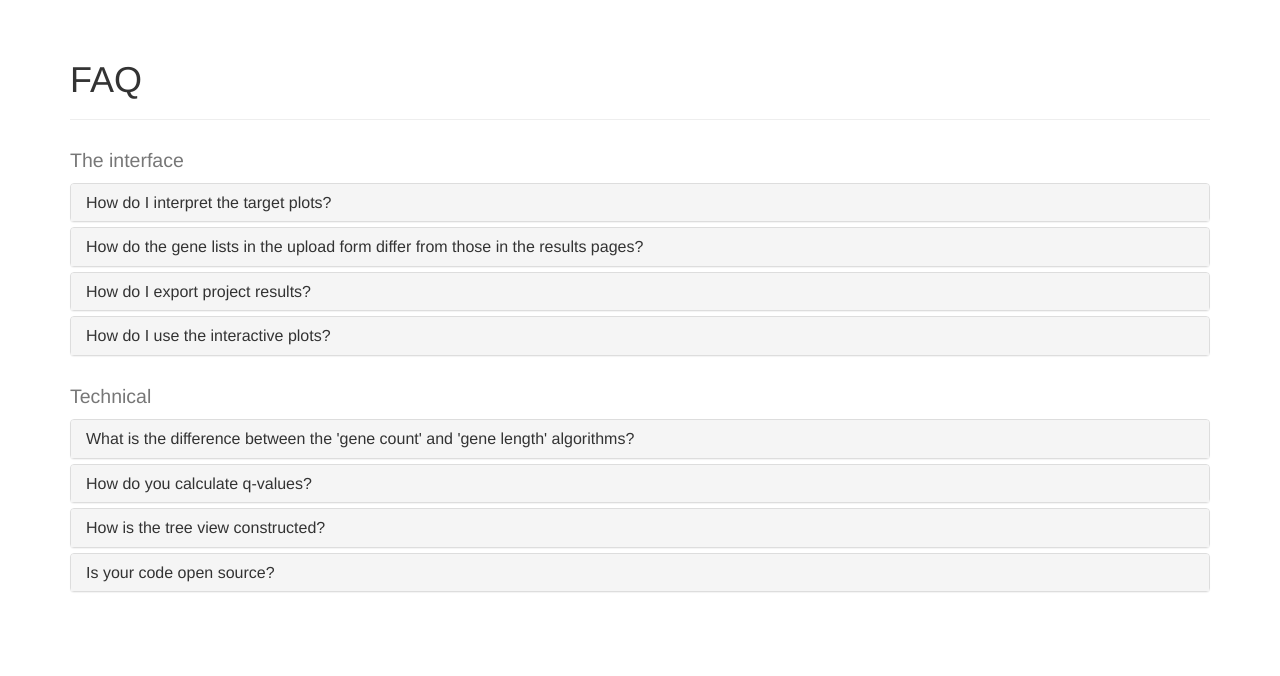
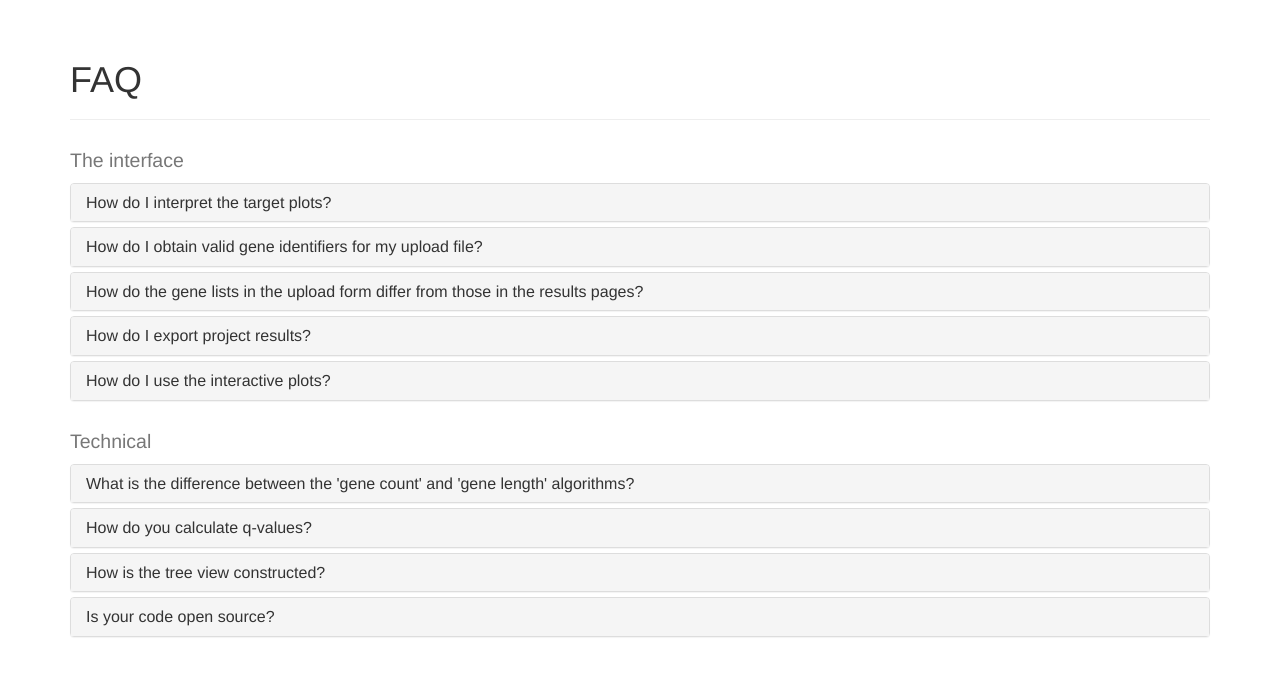
Before and after one commit to sggaffney/pathscore, a Flask app: page /faq in a window 1280 px wide. Shown: the part 52-728 px from the top of the page. Run offline with Flask 2, Linux system fonts and the light colour scheme; the visitor is signed in with stand-in values (Sample User, id 1); data comes from the database, SQL or seed files in the repository; parts of the project's set-up code (start-up, migrations or seed data) failed here and were passed over; some libraries are stand-ins or nearby versions.

Commit message:
Update FAQ. Open links in new tab.

```diff
--- a/app/templates/faq_items/_faq_bokeh.html
+++ b/app/templates/faq_items/_faq_bokeh.html
@@ -1,6 +1,6 @@
 <p>
     The interactive plots in the Scatter and Compare views are built using the
-    <a href="http://bokeh.pydata.org/en/latest/">Bokeh</a> visualization library.
+    <a target="_blank" href="http://bokeh.pydata.org/en/latest/">Bokeh</a> visualization library.
     This library provides the following functionality:
 </p>
 <dl class="dl-horizontal">
--- a/app/templates/faq_items/_faq_code.html
+++ b/app/templates/faq_items/_faq_code.html
@@ -1,5 +1,5 @@
 <p>
     Yes! The complete code for the web app is available on
-    <a href="https://github.com/sggaffney/pathscore">Github</a>, with an MIT
+    <a target="_blank" href="https://github.com/sggaffney/pathscore">Github</a>, with an MIT
     license.
 </p>
--- /dev/null
+++ b/app/templates/faq_items/_faq_ids.html
@@ -0,0 +1,12 @@
+<p>
+    All variants must be listed with both Hugo Symbol and Entrez ID for each
+    gene. Entrez ID refers to the 'Gene ID' from the
+    <a target="_blank" href="http://www.ncbi.nlm.nih.gov/gene">NCBI Gene</a> database.
+</p>
+<p>
+    For a table containing identifiers for all human genes, refer to
+    their flat file
+    <a target="_blank" href="ftp://ftp.ncbi.nih.gov/gene/DATA/GENE_INFO/Mammalia/Homo_sapiens.gene_info.gz">
+        Homo_sapiens.gene_info.gz</a>. This file contains Entrez Id and Hugo
+    Symbol in the 'GeneId' and 'Symbol' columns, respectively.
+</p>
--- a/app/templates/pway/faq.html
+++ b/app/templates/pway/faq.html
@@ -22,6 +22,22 @@
     <div id="collapseTarget" class="panel-collapse collapse" role="tabpanel" aria-labelledby="headingTarget">
       <div class="panel-body">
         {% include "faq_items/_faq_target.html" %}
+      </div>
+    </div>
+  </div>
+
+  <div class="panel panel-default">
+    <div class="panel-heading" role="tab" id="heading_ids">
+      <h4 class="panel-title">
+        <a class="collapsed" role="button" data-toggle="collapse" data-parent="#accordion"
+           href="#collapse_ids" aria-expanded="false" aria-controls="collapse_ids">
+          How do I obtain valid gene identifiers for my upload file?
+        </a>
+      </h4>
+    </div>
+    <div id="collapse_ids" class="panel-collapse collapse" role="tabpanel" aria-labelledby="heading_ids">
+      <div class="panel-body">
+        {% include "faq_items/_faq_ids.html" %}
       </div>
     </div>
   </div>
@@ -84,7 +100,7 @@
   <div class="panel panel-default">
     <div class="panel-heading" role="tab" id="heading_alg">
       <h4 class="panel-title">
-        <a class="collapsed" role="button" data-toggle="collapse" data-parent="#accordion"
+        <a class="collapsed" role="button" data-toggle="collapse" data-parent="#accordion2"
            href="#collapse_alg" aria-expanded="false" aria-controls="collapse_alg">
           What is the difference between the 'gene count' and 'gene length' algorithms?
         </a>
@@ -100,7 +116,7 @@
   <div class="panel panel-default">
     <div class="panel-heading" role="tab" id="heading_q">
       <h4 class="panel-title">
-        <a class="collapsed" role="button" data-toggle="collapse" data-parent="#accordion"
+        <a class="collapsed" role="button" data-toggle="collapse" data-parent="#accordion2"
            href="#collapse_q" aria-expanded="false" aria-controls="collapse_q">
           How do you calculate q-values?
         </a>
@@ -117,7 +133,7 @@
   <div class="panel panel-default">
     <div class="panel-heading" role="tab" id="heading_tree">
       <h4 class="panel-title">
-        <a class="collapsed" role="button" data-toggle="collapse" data-parent="#accordion"
+        <a class="collapsed" role="button" data-toggle="collapse" data-parent="#accordion2"
            href="#collapse_tree" aria-expanded="false" aria-controls="collapse_tree">
           How is the tree view constructed?
         </a>
@@ -133,7 +149,7 @@
   <div class="panel panel-default">
     <div class="panel-heading" role="tab" id="heading_code">
       <h4 class="panel-title">
-        <a class="collapsed" role="button" data-toggle="collapse" data-parent="#accordion"
+        <a class="collapsed" role="button" data-toggle="collapse" data-parent="#accordion2"
            href="#collapse_code" aria-expanded="false" aria-controls="collapse_code">
           Is your code open source?
         </a>
```
